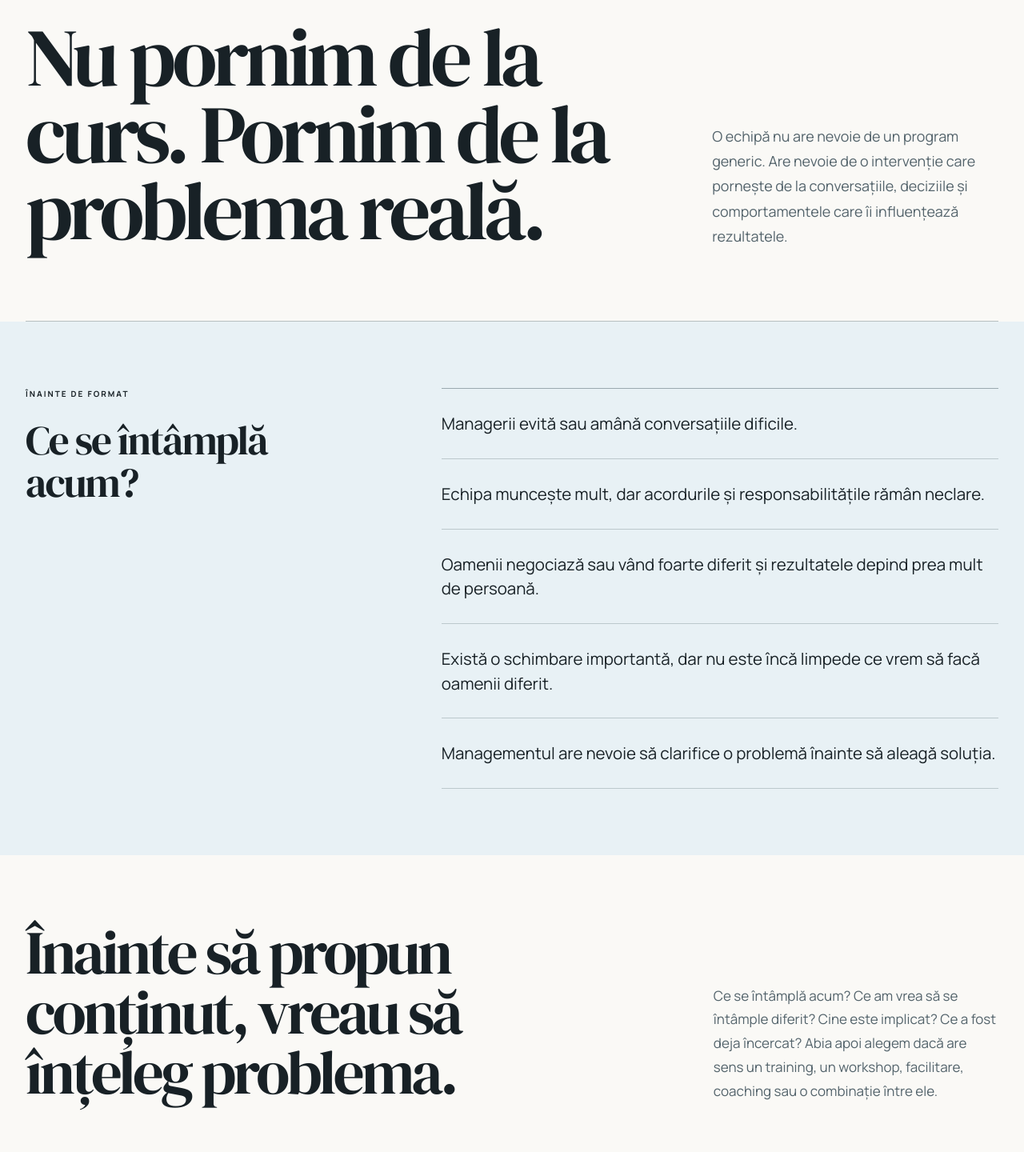
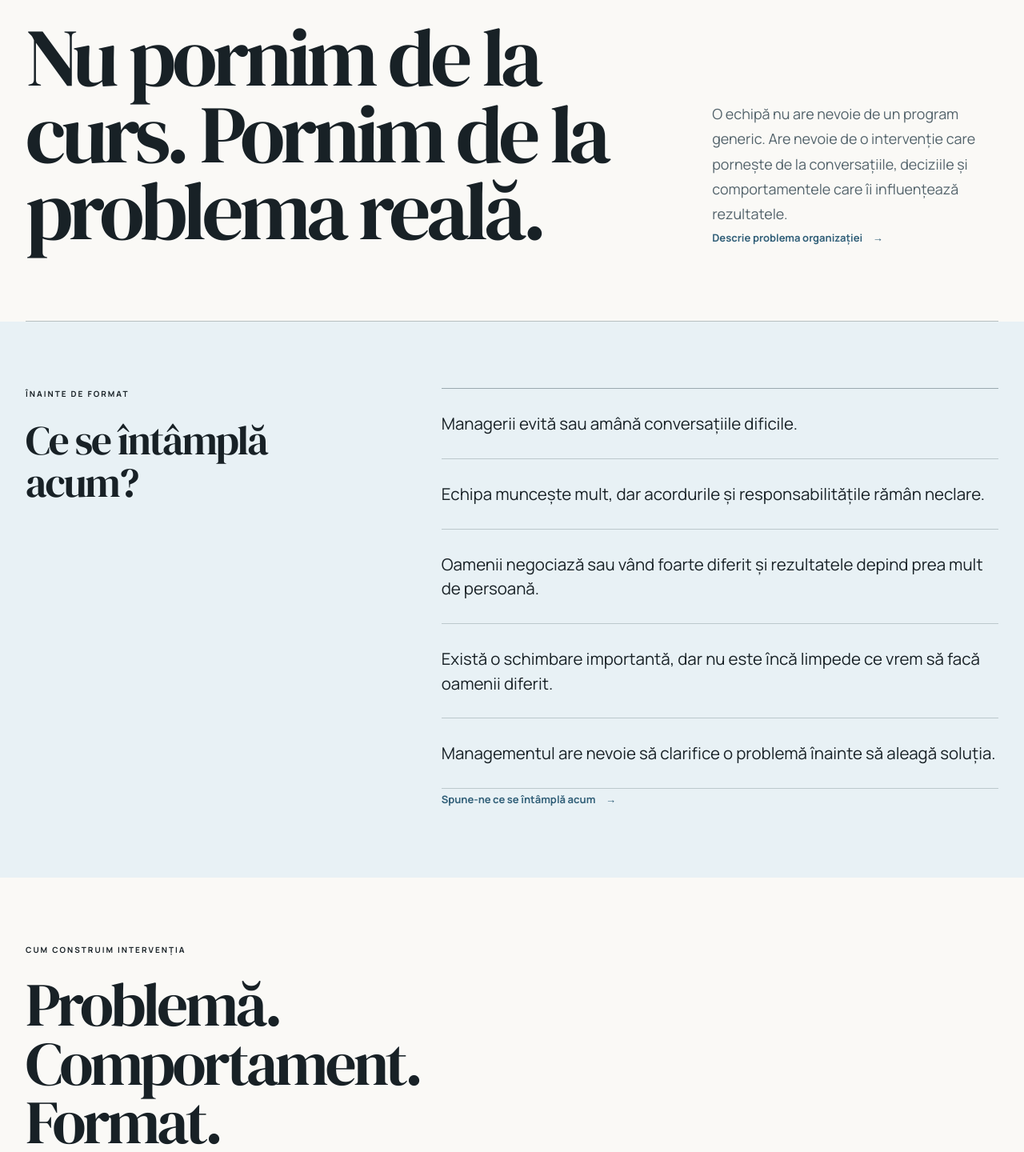
Before and after one commit to ivanovroxana1988-arch/bogdanvizitiu, a Next.js app: page /corporate in a window 1280 px wide. Shown: the part 182-1622 px from the top of the page at 80% size. Built offline with nearby package versions, Linux system fonts and the light colour scheme.

Commit message:
Shorten corporate page and surface contact CTAs

```diff
--- a/app/_views/corporate/page.tsx
+++ b/app/_views/corporate/page.tsx
@@ -1,29 +1,10 @@
 import type { Metadata } from 'next'
 import { ArrowLink, Eyebrow } from '@/components/ui'
 import { JsonLd } from '@/components/json-ld'
-import { EditorialImage } from '@/components/portrait'
 import { getCopy, getLocale } from '@/lib/i18n'
 import { localizePath } from '@/lib/routes'
 import { buildPageMetadata, localizedUrl, SITE_URL } from '@/lib/seo'
 import styles from '../commercial.module.css'
-
-const relatedInsights = [
-  {
-    slug: 'de-ce-unele-conversatii-manageriale-schimba-lucrurile',
-    ro: 'De ce unele conversații manageriale schimbă lucrurile, iar altele nu',
-    en: 'Why some management conversations change things and others do not',
-  },
-  {
-    slug: 'o-decizie-buna-incepe-inainte-sa-alegi',
-    ro: 'O decizie bună începe înainte să alegi',
-    en: 'A good decision starts before you choose',
-  },
-  {
-    slug: 'negocierea-nu-este-doar-despre-argumente',
-    ro: 'Negocierea nu este doar despre argumente. Este și despre emoții.',
-    en: 'Negotiation is not only about arguments. It is also about emotions.',
-  },
-]
 
 export function generateMetadata({ searchParams }: { searchParams?: { lang?: string } }): Metadata {
   const locale = getLocale(searchParams?.lang)
@@ -45,6 +26,7 @@ export default function Corporate({ searchParams }: { searchParams?: { lang?: st
   const locale = getLocale(searchParams?.lang)
   const copy = getCopy(locale).corporate
   const canonical = localizedUrl('/corporate', locale)
+  const contactHref = `${localizePath('/contact', locale)}?source=corporate`
 
   const heroTitle =
     locale === 'ro'
@@ -56,10 +38,6 @@ export default function Corporate({ searchParams }: { searchParams?: { lang?: st
           item.replace('ce trebuie să facă oamenii diferit', 'ce vrem să facă oamenii diferit'),
         )
       : copy.diagnosticItems
-  const sectionText =
-    locale === 'ro'
-      ? 'Ce se întâmplă acum? Ce am vrea să se întâmple diferit? Cine este implicat? Ce a fost deja încercat? Abia apoi alegem dacă are sens un training, un workshop, facilitare, coaching sau o combinație între ele.'
-      : copy.sectionText
   const processItems =
     locale === 'ro'
       ? copy.processItems.map((item) =>
@@ -90,14 +68,19 @@ export default function Corporate({ searchParams }: { searchParams?: { lang?: st
   }
 
   return (
-    <div className={`${styles.page} balanced-commercial-page`}>
+    <div className={`${styles.page} balanced-commercial-page conversion-page`}>
       <JsonLd data={serviceJsonLd} />
 
       <section className={styles.hero}>
         <Eyebrow>{copy.eyebrow}</Eyebrow>
         <div className={styles.heroGrid}>
           <h1>{heroTitle}</h1>
+          <div className="conversion-hero-copy">
             <p className={styles.heroIntro}>{copy.intro}</p>
+            <ArrowLink href={contactHref}>
+              {locale === 'ro' ? 'Descrie problema organizației' : 'Describe the organization’s challenge'}
+            </ArrowLink>
+          </div>
         </div>
       </section>
 
@@ -107,23 +90,18 @@ export default function Corporate({ searchParams }: { searchParams?: { lang?: st
             <Eyebrow>{copy.diagnosticEyebrow}</Eyebrow>
             <h2 className={styles.statementSmall}>{copy.diagnosticTitle}</h2>
           </div>
+          <div>
             <ul className={`${styles.diagnosticList} clean-diagnostic-list`}>
               {diagnosticItems.map((item) => (
                 <li key={item}>{item}</li>
               ))}
             </ul>
+            <div className="conversion-inline-action">
+              <ArrowLink href={contactHref}>
+                {locale === 'ro' ? 'Spune-ne ce se întâmplă acum' : 'Tell us what is happening now'}
+              </ArrowLink>
             </div>
-      </section>
-
-      <section className={styles.section}>
-        <div className={styles.sectionHead}>
-          <div>
-            <h2 className={styles.statement}>{copy.sectionTitle}</h2>
           </div>
-          <p className={styles.sectionIntro}>{sectionText}</p>
-        </div>
-        <div style={{ maxWidth: '760px' }}>
-          <EditorialImage asset="coaching" kind="portrait" locale={locale} />
         </div>
       </section>
 
@@ -170,7 +148,7 @@ export default function Corporate({ searchParams }: { searchParams?: { lang?: st
             <h2 className={styles.statementSmall}>{copy.formatsTitle}</h2>
             <div
               className={styles.themeList}
-              style={{ marginTop: '42px', borderTopColor: '#55554f' }}
+              style={{ marginTop: '30px', borderTopColor: '#55554f' }}
             >
               {copy.formats.map((format) => (
                 <div className={styles.themeItem} key={format}>
@@ -179,28 +157,6 @@ export default function Corporate({ searchParams }: { searchParams?: { lang?: st
               ))}
             </div>
           </div>
-        </div>
-      </section>
-
-      <section className={styles.section}>
-        <div className={styles.sectionHead}>
-          <div>
-            <Eyebrow>{locale === 'ro' ? 'Din Insights' : 'From Insights'}</Eyebrow>
-            <h2 className={styles.sectionTitle}>
-              {locale === 'ro'
-                ? 'Idei despre conversații, decizii și negociere în munca reală.'
-                : 'Ideas about conversations, decisions and negotiation in real work.'}
-            </h2>
-          </div>
-        </div>
-        <div className={styles.twoGrid}>
-          {relatedInsights.map((item) => (
-            <article className={styles.editorialCard} key={item.slug}>
-              <ArrowLink href={localizePath(`/insights/${item.slug}`, locale)}>
-                {locale === 'ro' ? item.ro : item.en}
-              </ArrowLink>
-            </article>
-          ))}
         </div>
       </section>
 
@@ -221,7 +177,7 @@ export default function Corporate({ searchParams }: { searchParams?: { lang?: st
 
       <section className={styles.cta}>
         <h2 className={styles.ctaTitle}>{ctaTitle}</h2>
-        <ArrowLink href={localizePath('/contact', locale)}>{copy.cta}</ArrowLink>
+        <ArrowLink href={contactHref}>{copy.cta}</ArrowLink>
       </section>
     </div>
   )
```
Lines whose indentation alone changed are shown as unchanged.
